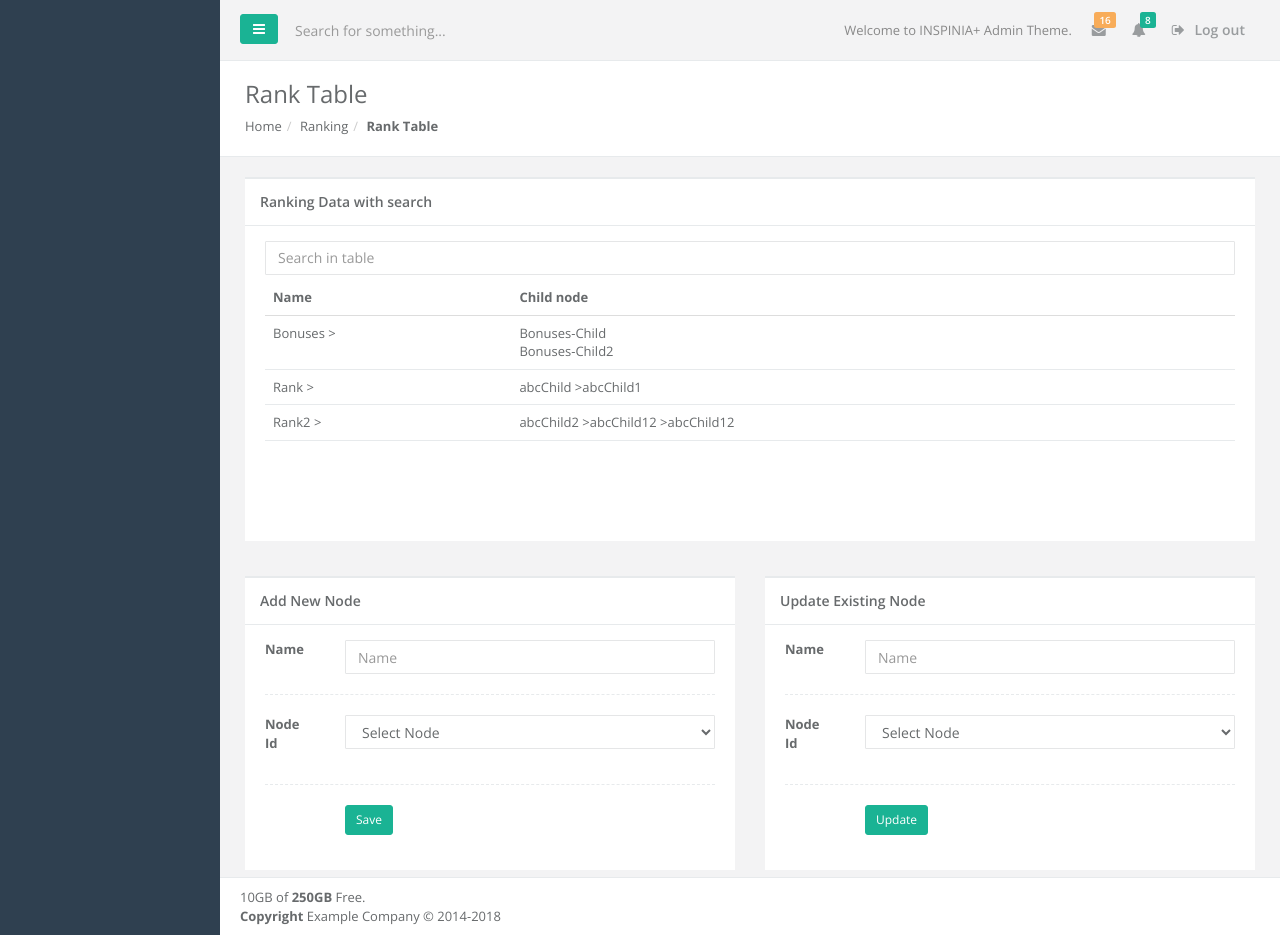
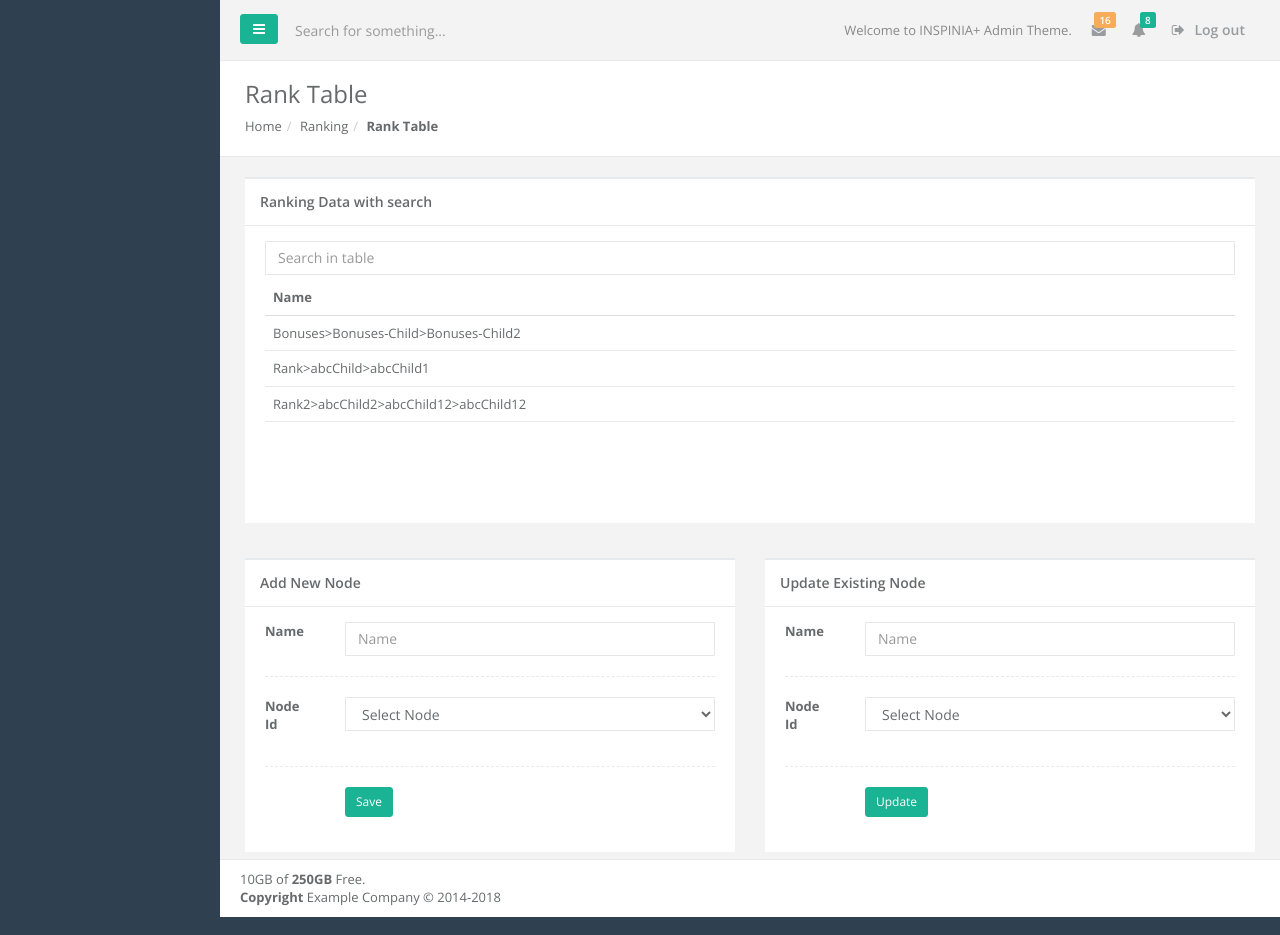
Before and after one commit to nehamankotia07/AngularAdminProject, an Angular app: page / in a window 1280 px wide. Built offline with nearby package versions, Linux system fonts and the light colour scheme.

Commit message:
feedbacks addressed

```diff
--- a/src/app/ranking/ranking.component.html
+++ b/src/app/ranking/ranking.component.html
@@ -398,11 +398,13 @@
                             <thead>
                             <tr>
                                 <th>Name</th>
-                                <th>Child node</th>
                             </tr>
                             </thead>
                             <tbody>
-                            <ng-template #recursiveList let-rankingData>
+                            <tr *ngFor="let item of rankingData">
+                              <td>{{item.Name}}{{getAllChildNodeNames(item.Nodes)}}</td>
+                            </tr>
+                            <!-- <ng-template #recursiveList let-rankingData>
                               <tr *ngIf="rankingData.length ==0">
                                 <td>No result found</td>
                               </tr>
@@ -416,7 +418,7 @@
                                 </td>
                               </tr>
                             </ng-template>
-                            <ng-container *ngTemplateOutlet="recursiveList; context:{ $implicit: rankingData }"></ng-container>
+                            <ng-container *ngTemplateOutlet="recursiveList; context:{ $implicit: rankingData }"></ng-container> -->
                             </tbody>
                             <tfoot>
                             <tr>
@@ -483,7 +485,7 @@
                       <div class="form-group row"><label class="col-sm-2 col-form-label">Node Id</label>
                           <div class="col-sm-10">
                             <select #nodeIdModel="ngModel" class="form-control m-b" [name]="nodeIdModel" [(ngModel)]="nodeId" id="nodeId">
-                              <option value="-1" disable [selected]="true">Select Node</option>
+                              <option value="-1" disabled [selected]="true">Select Node</option>
                               <option *ngFor="let node of nodeSelectList" value="{{node.id}}">{{node.name}}</option>
                             </select>
                           </div>
--- a/src/app/ranking/ranking.component.ts
+++ b/src/app/ranking/ranking.component.ts
@@ -23,6 +23,8 @@ export class RankingComponent implements OnInit {
   dataNameSearch: string;
   dataSearchResult: any;
 
+  nameString: string = "";
+
   statusMessage: string = "";
 
   constructor(private rankingService: RankingService) { }
@@ -46,6 +48,19 @@ export class RankingComponent implements OnInit {
     }
   }
 
+  public getAllChildNodeNames(rankingData: any) {
+    this.nameString = "";
+    if (rankingData != null) {
+      for(let rd of rankingData) {
+        this.nameString += ">" + rd.Name;
+        if (rd.Nodes != null){
+          this.nameString += this.getAllChildNodeNames(rd.Nodes);
+        }
+      }
+    }
+    return this.nameString;
+  }
+
   public populateSelectListOfNodes(): void {
     this.nodeSelectList = [];
     this.getNodes(this.rankingData);
@@ -53,6 +68,16 @@ export class RankingComponent implements OnInit {
 
   public findRankingByParentIdAndAdd(idOfNode: number, parentId: number, dataName: string, rankingD: any) {
     if (!this.nodeFound) {
+      if (parentId == -1) {
+        if (rankingD == null) {
+          rankingD = [];
+        }
+        rankingD.push({
+           Id: idOfNode, Name: dataName, Nodes: null
+        })
+        this.nodeFound = true;
+        this.populateSelectListOfNodes();
+      } else {
         for(let rd of rankingD) {
             if(rd.Id == parentId) {
               if (rd.Nodes == null) {
@@ -67,6 +92,7 @@ export class RankingComponent implements OnInit {
             } else {
               if (rd.Nodes != null){
                 this.findRankingByParentIdAndAdd(idOfNode, parentId, dataName, rd.Nodes);
+              }
             }
         }
       }
@@ -111,6 +137,10 @@ export class RankingComponent implements OnInit {
 
   public addDatainRankingData(): void {
     this.nodeFound = false;
+    if(this.dataName == null || this.dataName == "") {
+      this.statusMessage = "Node name is blank.";
+      return;
+    } else {
       this.findRankingByParentIdAndAdd(this.parentId+100, this.parentId, this.dataName, this.rankingData);
       if(this.nodeFound) {
         this.statusMessage = "Node added successfully.";
@@ -118,14 +148,20 @@ export class RankingComponent implements OnInit {
         this.statusMessage = "Node not found.";
       }
     }
+  }
 
   public updateDatainRankingData(): void {
     this.nodeFound = false;
+    if(this.dataNameUpdate == null || this.dataNameUpdate == "") {
+      this.statusMessage = "Node name is blank.";
+      return;
+    } else {
       this.findRankingByParentIdAndUpdate(this.nodeId, this.dataNameUpdate, this.rankingData);
       if(this.nodeFound) {
         this.statusMessage = "Node updated successfully.";
       } else {
         this.statusMessage = "Node not found.";
+      }
     }
   }
 
```
Lines whose indentation alone changed are shown as unchanged.
